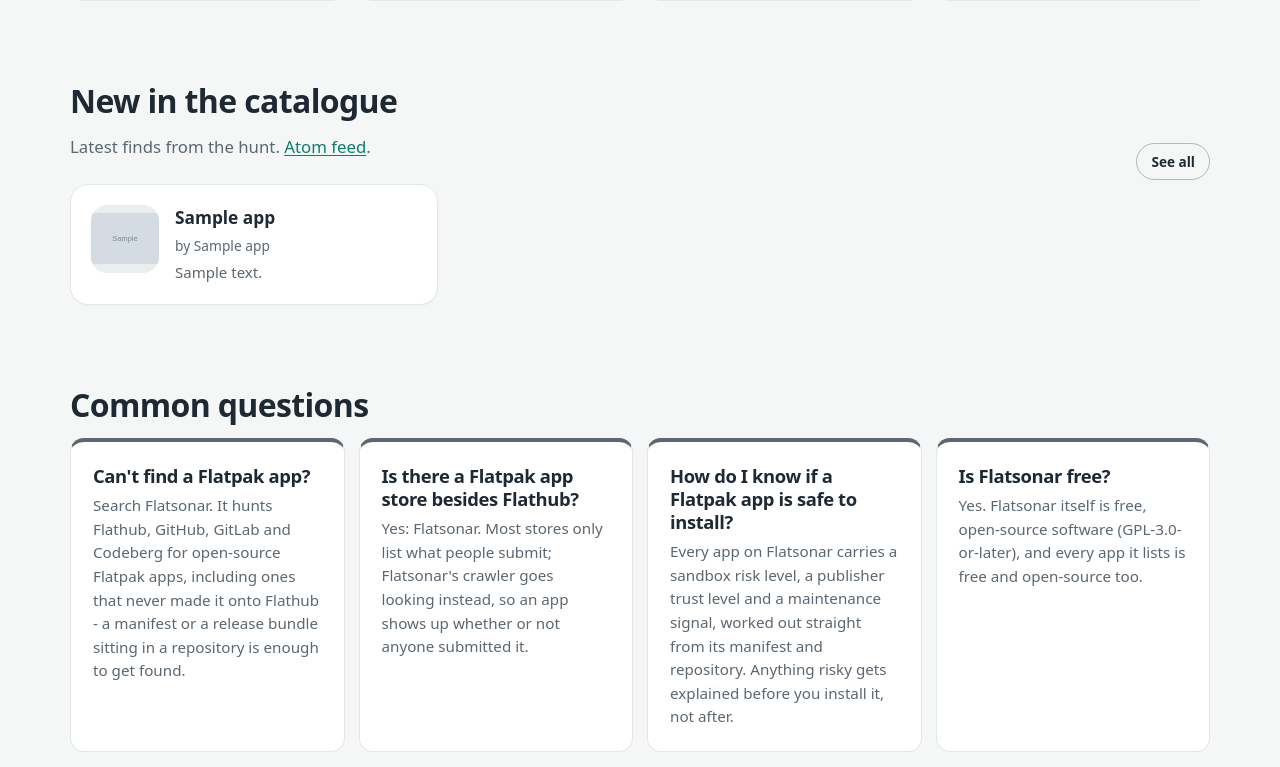
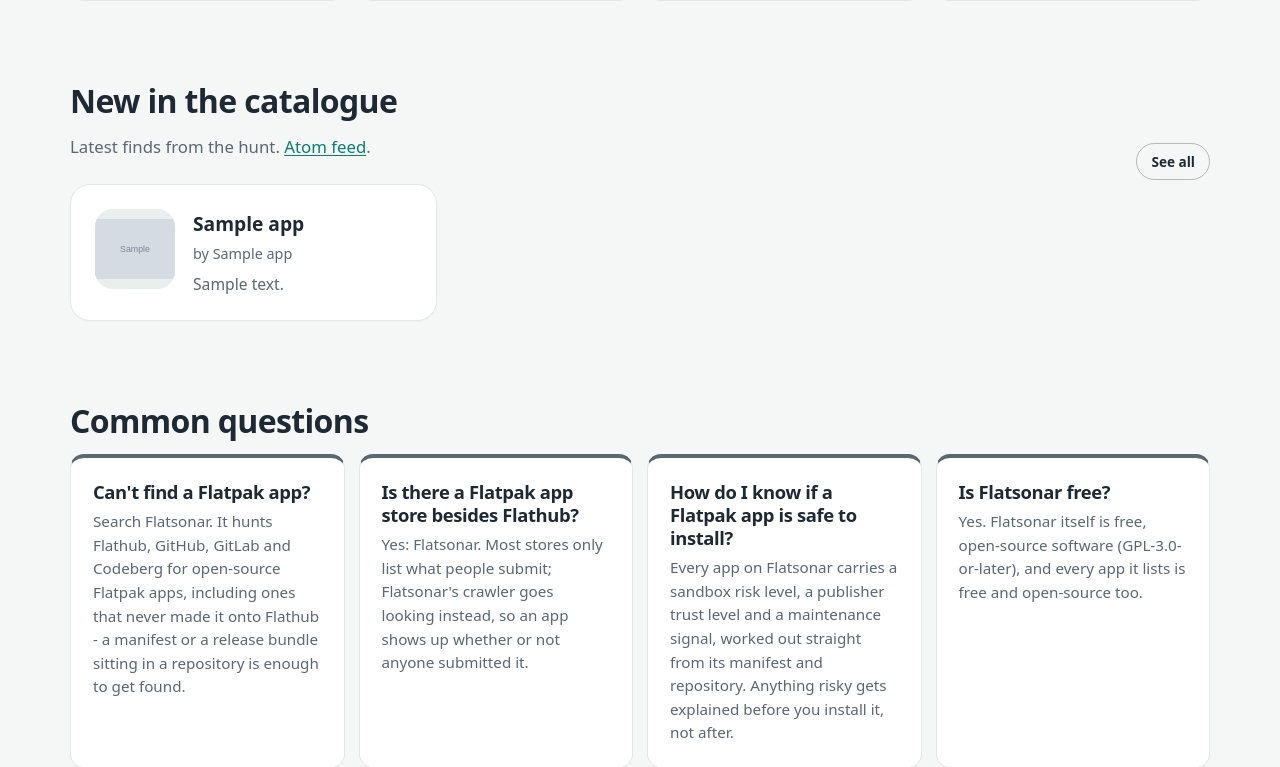
Before and after one commit to abutauskas/flatsonar, a FastAPI app: page / in a window 1280 px wide. Shown: the part 1729-2496 px from the top of the page. Run offline with FastAPI, Linux system fonts and the light colour scheme; tables that the repository leaves empty hold one stand-in row (values such as "Sample post"); grey boxes marked "Sample" are stand-in pictures.

Commit message:
Size up app cards further
Icon 68->80px, name 1.08->1.2rem, padding 20->24px, wider grid columns
(300->340px min) and gap (18->20px).

Co-Authored-By: Claude Sonnet 5 <noreply@anthropic.com>

```diff
--- a/server/flatsonar_server/web/static/style.css
+++ b/server/flatsonar_server/web/static/style.css
@@ -198,20 +198,20 @@ select { padding-right: 34px; appearance: none; -webkit-appearance: none;
 
 /* --- app cards -------------------------------------------------------------------- */
 
-.app-grid { display: grid; grid-template-columns: repeat(auto-fill, minmax(300px, 1fr)); gap: 18px; align-items: start; }
+.app-grid { display: grid; grid-template-columns: repeat(auto-fill, minmax(340px, 1fr)); gap: 20px; align-items: start; }
 .app-card {
-  display: flex; gap: 16px; padding: 20px; min-width: 0;
-  background: var(--surface); border: 1px solid var(--border); border-radius: 18px;
+  display: flex; gap: 18px; padding: 24px; min-width: 0;
+  background: var(--surface); border: 1px solid var(--border); border-radius: 20px;
   box-shadow: 0 1px 2px rgba(15, 23, 32, .03);
   color: inherit; text-decoration: none; transition: transform .14s ease, box-shadow .14s ease, border-color .14s ease;
 }
 .app-card:hover { transform: translateY(-2px); box-shadow: var(--shadow); border-color: color-mix(in srgb, var(--accent) 55%, var(--border)); text-decoration: none; }
-.app-card .icon { width: 68px; height: 68px; border-radius: 16px; flex: none; background: var(--surface-2); object-fit: contain; }
-.app-card .meta { min-width: 0; display: flex; flex-direction: column; gap: 3px; }
-.app-card .name { display: flex; align-items: center; gap: 5px; min-width: 0; font-weight: 700; font-size: 1.08rem; }
+.app-card .icon { width: 80px; height: 80px; border-radius: 18px; flex: none; background: var(--surface-2); object-fit: contain; }
+.app-card .meta { min-width: 0; display: flex; flex-direction: column; gap: 4px; }
+.app-card .name { display: flex; align-items: center; gap: 6px; min-width: 0; font-weight: 700; font-size: 1.2rem; }
 .app-card .name span { overflow: hidden; text-overflow: ellipsis; white-space: nowrap; min-width: 0; }
-.app-card .dev { color: var(--muted); font-size: .86rem; overflow: hidden; text-overflow: ellipsis; white-space: nowrap; }
-.app-card .summary { color: var(--muted); font-size: .94rem; margin-top: 2px; display: -webkit-box; -webkit-line-clamp: 2; -webkit-box-orient: vertical; overflow: hidden; }
+.app-card .dev { color: var(--muted); font-size: .9rem; overflow: hidden; text-overflow: ellipsis; white-space: nowrap; }
+.app-card .summary { color: var(--muted); font-size: .98rem; margin-top: 3px; display: -webkit-box; -webkit-line-clamp: 2; -webkit-box-orient: vertical; overflow: hidden; }
 .app-card[hidden] { display: none; }  /* [hidden] alone loses to the display:flex above */
 
 /* A small badge icon: how verified/reviewed/suspicious read at a glance, instead of
--- a/server/flatsonar_server/web/templates/_macros.html
+++ b/server/flatsonar_server/web/templates/_macros.html
@@ -29,9 +29,9 @@
    data-maintenance="{{ app.maintenance }}" data-where="{{ 'flathub' if app.on_flathub else 'hunted' }}"
    data-stars="{{ app.stars or 0 }}" data-updated="{{ app.updated_at|isodate if app.updated_at else '' }}"
    data-created="{{ app.first_seen|isodate if app.first_seen else '' }}">
-  {{ icon(app, 68) }}
+  {{ icon(app, 80) }}
   <div class="meta">
-    <div class="name"><span>{{ app.name }}</span>{{ trust_corner(app.trust, 16, 'trust-inline') }}</div>
+    <div class="name"><span>{{ app.name }}</span>{{ trust_corner(app.trust, 18, 'trust-inline') }}</div>
     {% if app.developer_name %}<div class="dev">by {{ app.developer_name }}{% if app.maintenance == 'abandoned' or app.archived %} · looks abandoned{% elif app.maintenance == 'stale' %} · quiet for a while{% endif %}</div>{% endif %}
     <div class="summary">{{ app.summary }}</div>
   </div>
```
